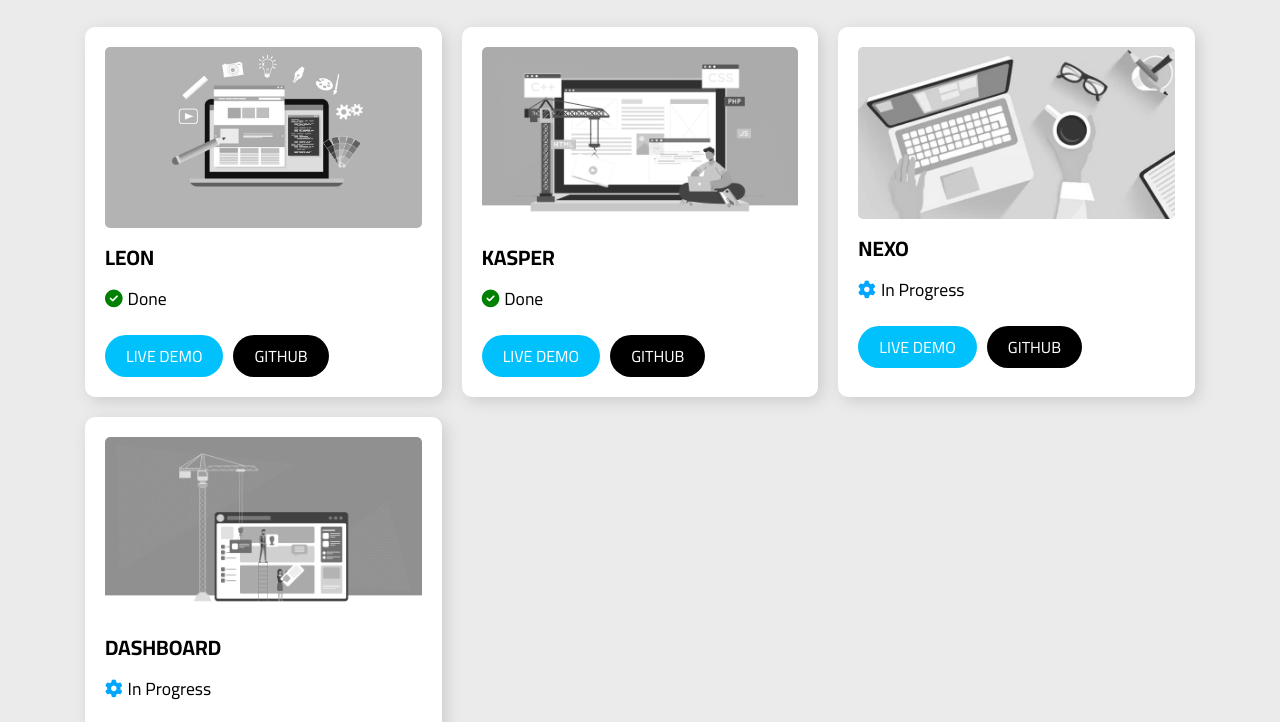
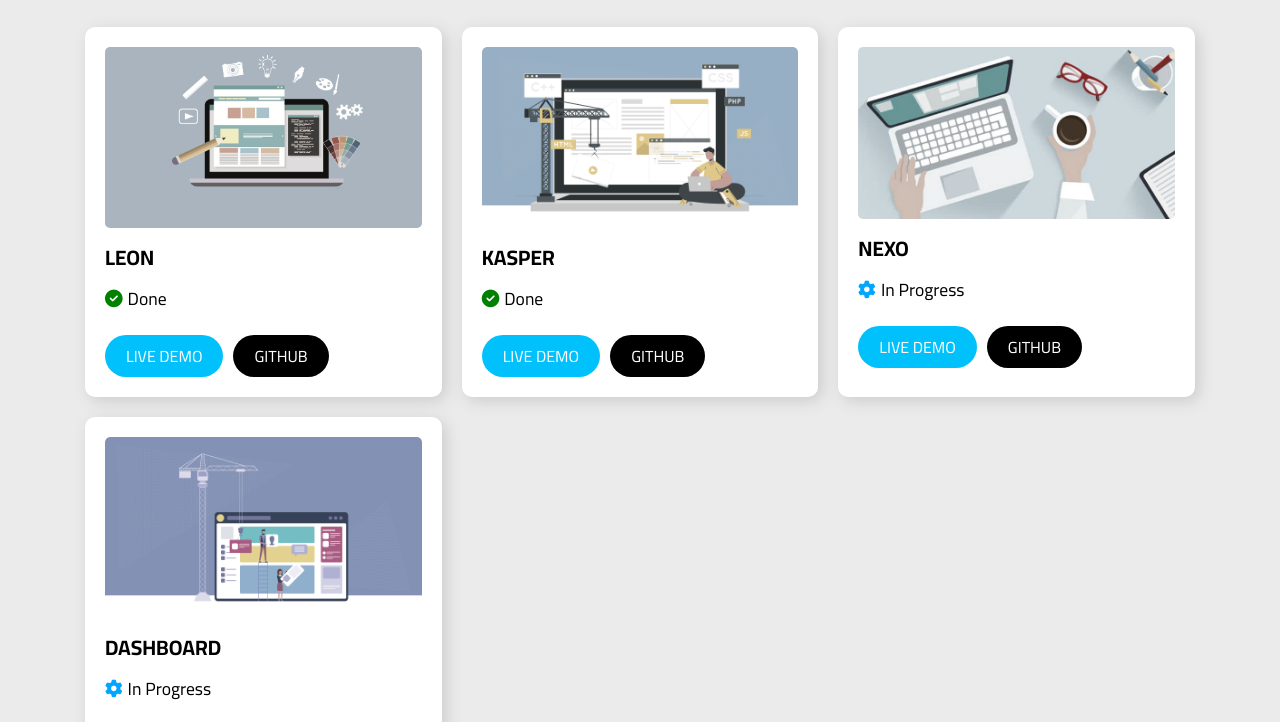
Before and after one commit to muhammad-ahmed-gh/template-hub, a plain HTML site: page index.html in a window 1280 px wide. Shown: the part 68-790 px from the top of the page. Drawn offline with Linux system fonts and the light colour scheme.

Commit message:
style(cards): adjusting grayscale of cards images

```diff
--- a/css/main.css
+++ b/css/main.css
@@ -133,7 +133,7 @@ main .card img {
   display: block;
   max-width: 100%;
   transition: var(--main-transition);
-  filter: grayscale(1);
+  filter: grayscale(0.6);
 }
 
 main .card:hover img {
```
